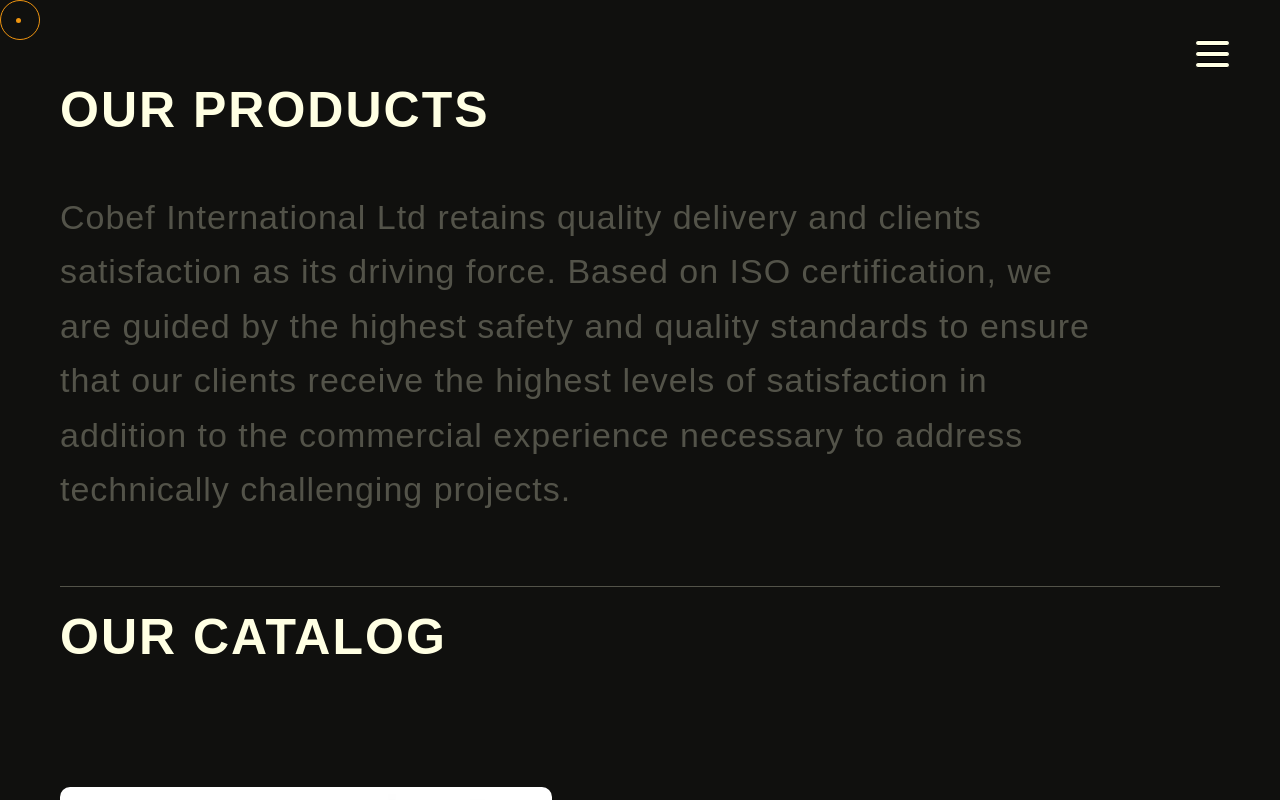
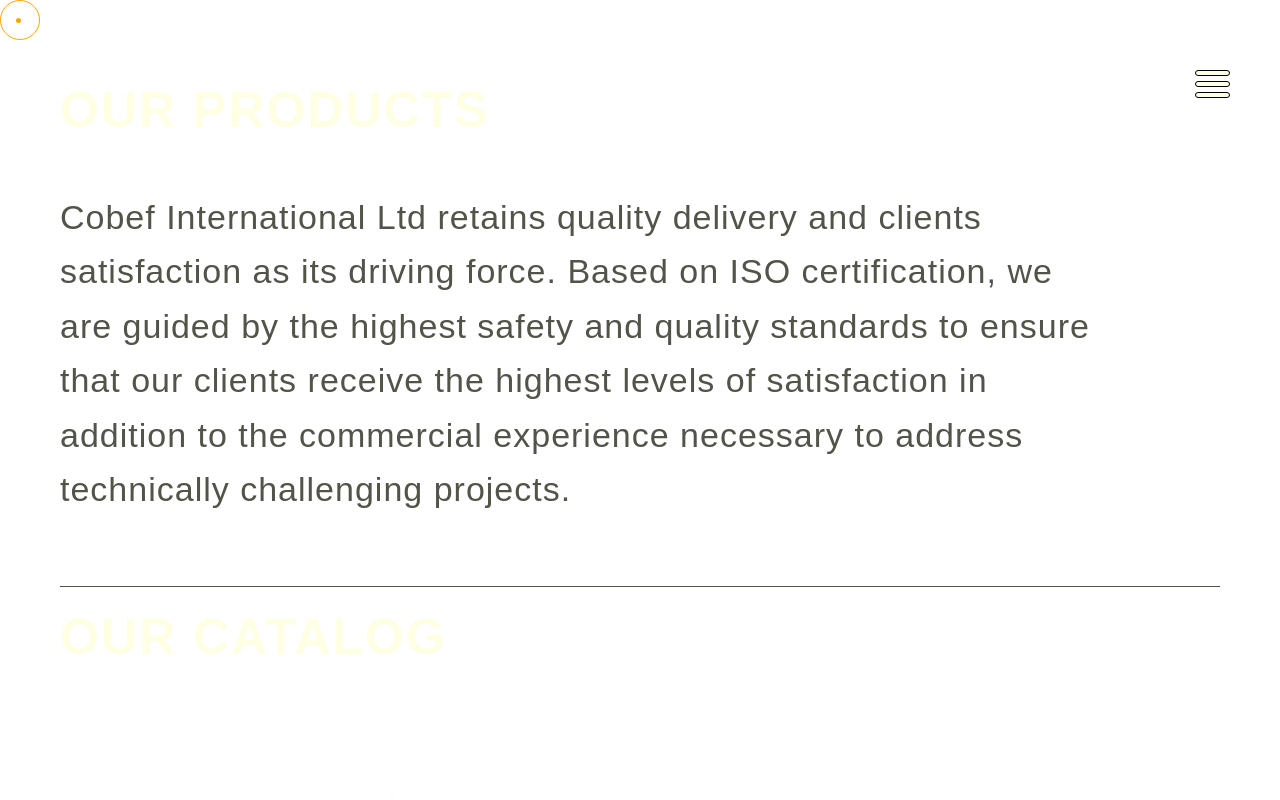
Before and after one commit to utibeinyangetuk/cobef, a Vue app: page /products in a window 1280 px wide. Built offline with nearby package versions, Linux system fonts and the light colour scheme; a web font is replaced by a local one.

Commit message:
Added navbar

```diff
--- a/src/views/Products.vue
+++ b/src/views/Products.vue
@@ -1,6 +1,6 @@
 <script setup>
 import Footer from '@/components/Footer.vue';
-import Navbar from "../components/NavMenu.vue";
+import Navbar from "../components/Navbar.vue";
 </script>
 <template>
 	<div class="container">
@@ -156,7 +156,7 @@ import Navbar from "../components/NavMenu.vue";
 </template>
 <style scoped>
 .container {
-	background-color: #10100e;
+	background-color: var(--primary-background);
 	padding: 60px;
 }
 
```
